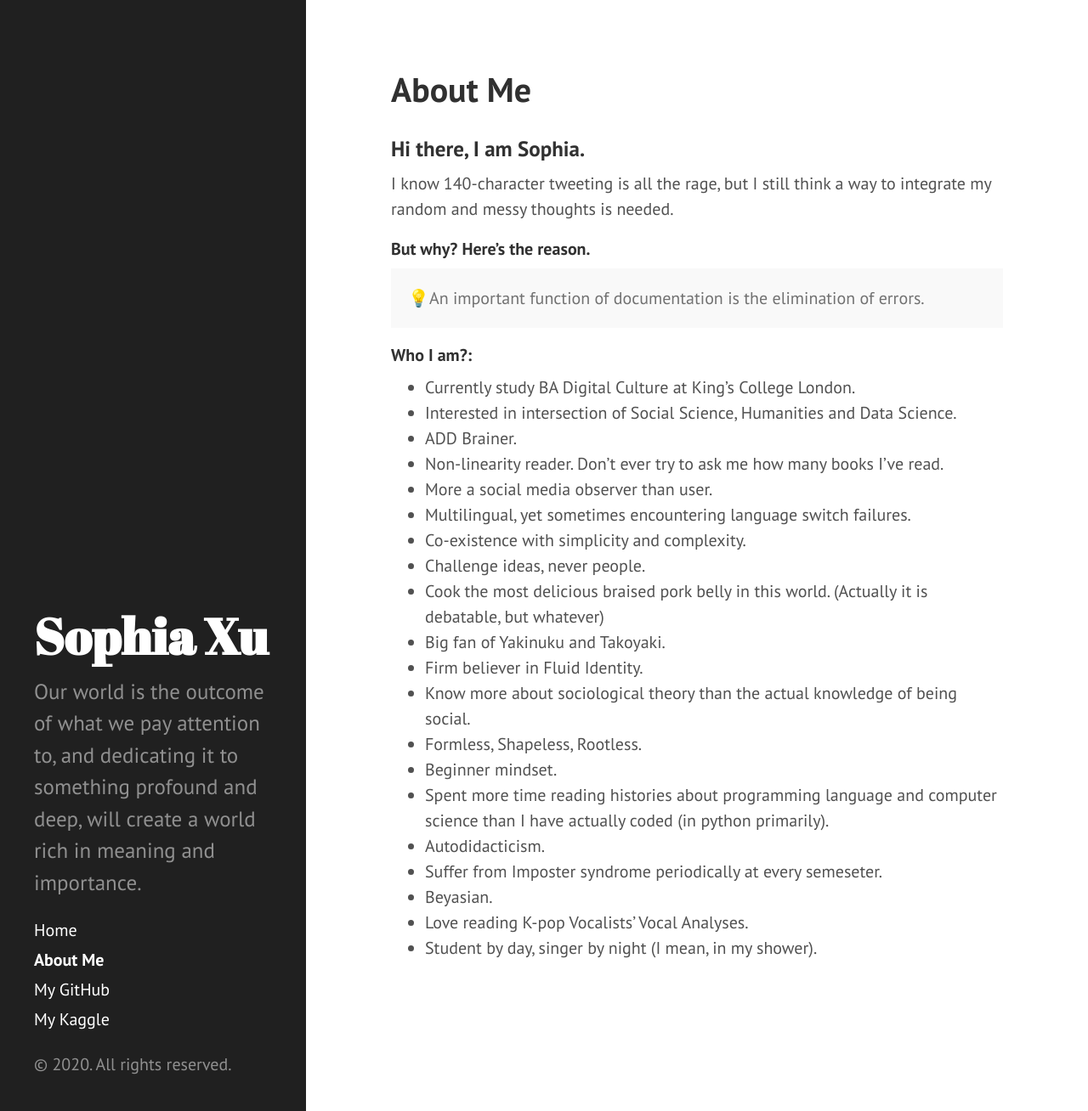
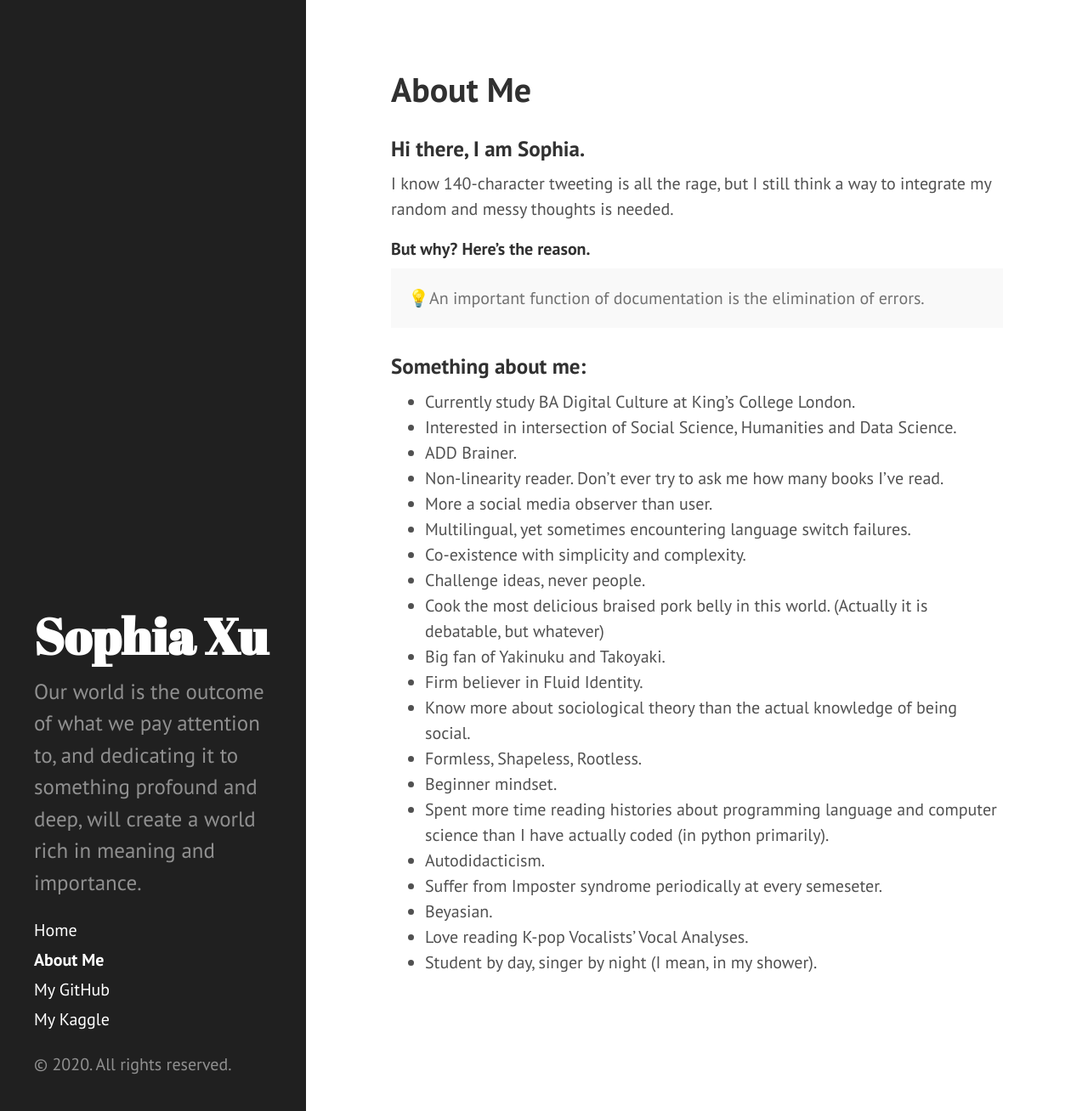
Before and after one commit to philosofia/philosofia.github.io, a Jekyll site: the page built from about.md, in a window 1280 px wide and 1308 px high. Shown: the whole window at 85% size. Built offline with Jekyll 4.4.1, drawn with Linux system fonts in a browser that asks for light colours.

Commit message:
Update about.md

```diff
--- a/about.md
+++ b/about.md
@@ -13,7 +13,7 @@ I know 140-character tweeting is all the rage, but I still think a way to integr
 </p>
 
 
-##### Who I am?:
+### Something about me:
 
 * Currently study BA Digital Culture at King's College London.
 * Interested in intersection of Social Science, Humanities and Data Science.
```
